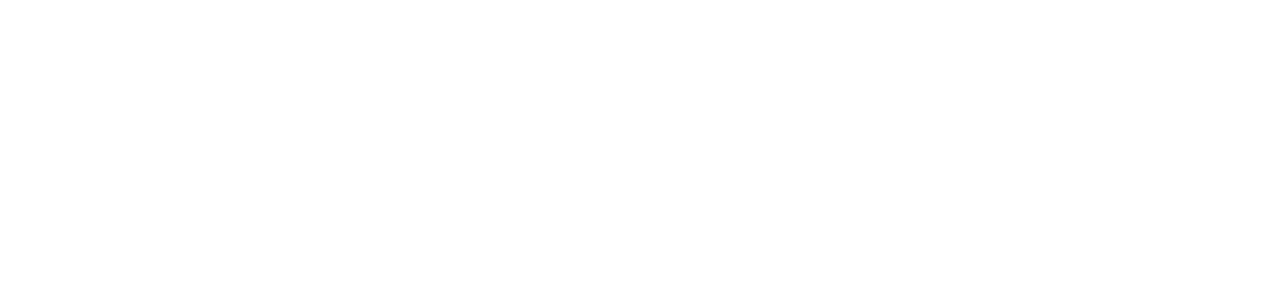
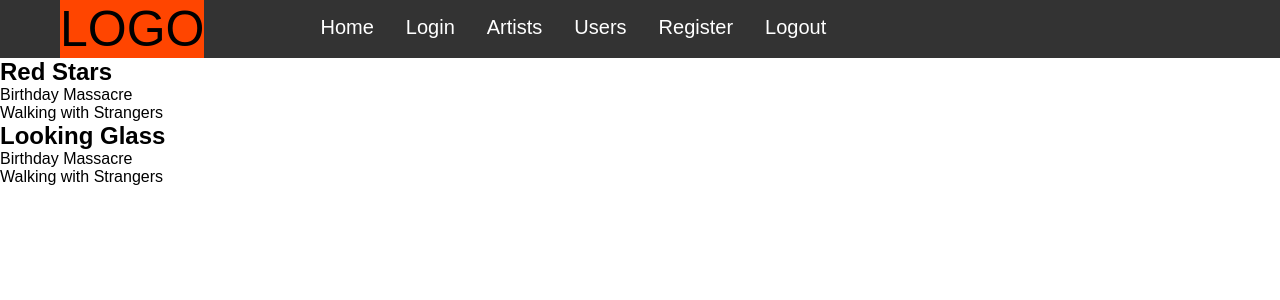
Before and after one commit to CodecoolGlobal/el-proyecte-grande-sprint-1-csharp-KisLorand, a React (Create React App) app in the folder Badcamp/Frontend/: page /songs in a window 1280 px wide. Before the commit this address had no page. Shown: the top 300 px of the page. Built offline with nearby package versions, Linux system fonts and the light colour scheme.

Commit message:
add: SongListing

```diff
--- a/Badcamp/Frontend/src/components/songComponents/SongCard.jsx
+++ b/Badcamp/Frontend/src/components/songComponents/SongCard.jsx
@@ -5,8 +5,8 @@
     return (
         <div className="card-div">
             <h2 className="song-title">{song.title}</h2>
-            <p className='song-artist'>{song.artist}</p>
-            <p className='song-album'>{song.album}</p>
+            <p className='song-artist'>{song.artistName}</p>
+            <p className='song-album'>{song.albumName}</p>
             <p className='song-releaseDate'>{song.releaseDate}</p>
         </div>
     )
--- /dev/null
+++ b/Badcamp/Frontend/src/components/songComponents/SongListing.jsx
@@ -0,0 +1,44 @@
+import React from 'react'
+import { useState } from 'react'
+import SongCard from './SongCard'
+
+
+
+const SongListing = () => {
+    const [songs, setSongs] = useState([
+        {
+            "id": 0,
+            "artistId": 0,
+            "albumId": 0,
+            "albumName": "Walking with Strangers",
+            "artistName": "Birthday Massacre",
+            "title": "Red Stars",
+            "releasedate": "2007",
+            "description": "Red Stars by Birthday Massacre",
+            "lyrics": "It's my red star (steal it) It's my red star (cant let go) It's my red star (conceal it) It's my red star Oh, no"
+        },
+        {
+            "id": 1,
+            "artistId": 0,
+            "albumId": 0,
+            "albumName": "Walking with Strangers",
+            "artistName": "Birthday Massacre",
+            "title": "Looking Glass",
+            "release date": "2007",
+            "description": "Looking Glass by Birthday Massacre",
+            "lyrics": "It's a glass cage so I can't pretend You hide beneath the physical I see it coming but I can't defend You cut so deep, my belief is gone My belief is gone, my belief is"        }
+    ])
+    return (
+        <div class="song-listing">
+            {songs.map((song) => {
+                return (
+                    <SongCard
+                        key={song.id}
+                        song={song} />
+                )
+            })}
+        </div>
+    )
+}
+
+export default SongListing
--- a/Badcamp/Frontend/src/index.jsx
+++ b/Badcamp/Frontend/src/index.jsx
@@ -5,6 +5,7 @@
 import App from './App';
 import Home from './components/Home';
 import EventPage from './components/eventComponents/EventPage';
+import SongListing from './components/songComponents/SongListing';
 
 const root = ReactDOM.createRoot(document.getElementById('root'));
 root.render(
@@ -14,6 +15,7 @@
         <Route path='/' element={<App />}>
           <Route index element={<Home />}></Route>
           <Route exact path='/events' element={<EventPage />}></Route>
+          <Route exact path='/songs' element={<SongListing />}></Route>
         </Route>
       </Routes>
     </BrowserRouter>
```
